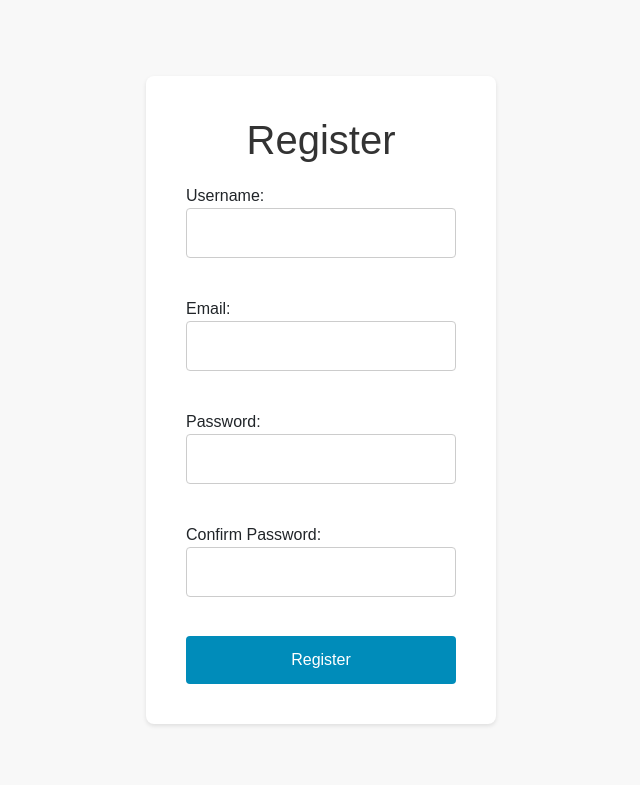
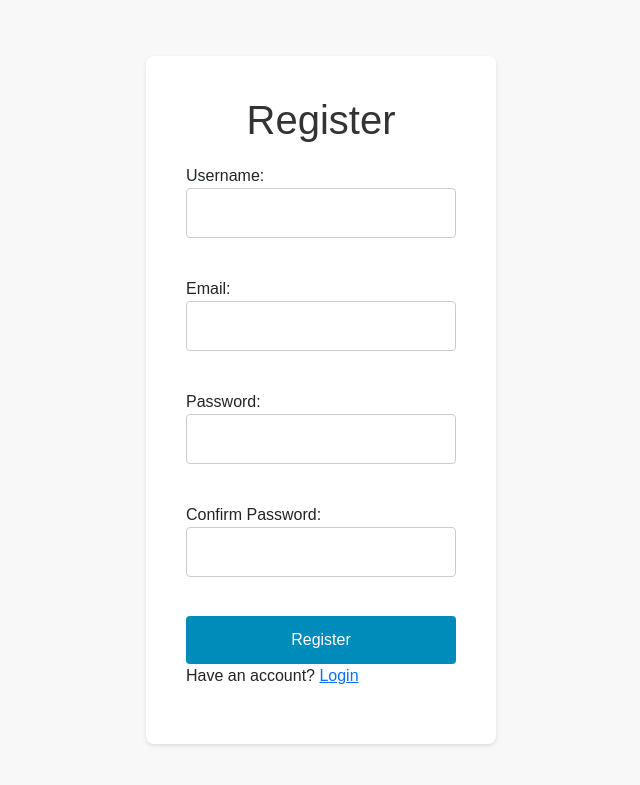
Before and after one commit to mdenitti/phpbasic, a PHP site: page /register.php in a window 1280 px wide. Shown: the top 785 px of the page, without its empty margins (319-959 px from the left). Run offline with PHP 8.4, Linux system fonts and the light colour scheme; some libraries are stand-ins or nearby versions.

Commit message:
Add login link to registration form

```diff
--- a/oefthema/register.php
+++ b/oefthema/register.php
@@ -95,7 +95,10 @@
          <input type="password" name="password_confirm" id="password_confirm" required><br><br>
 
          <button type="submit">Register</button>
+
       </form>
+
+      <p>Have an account? <a href="login.php">Login</a></p>
    </div>
 
 
```
